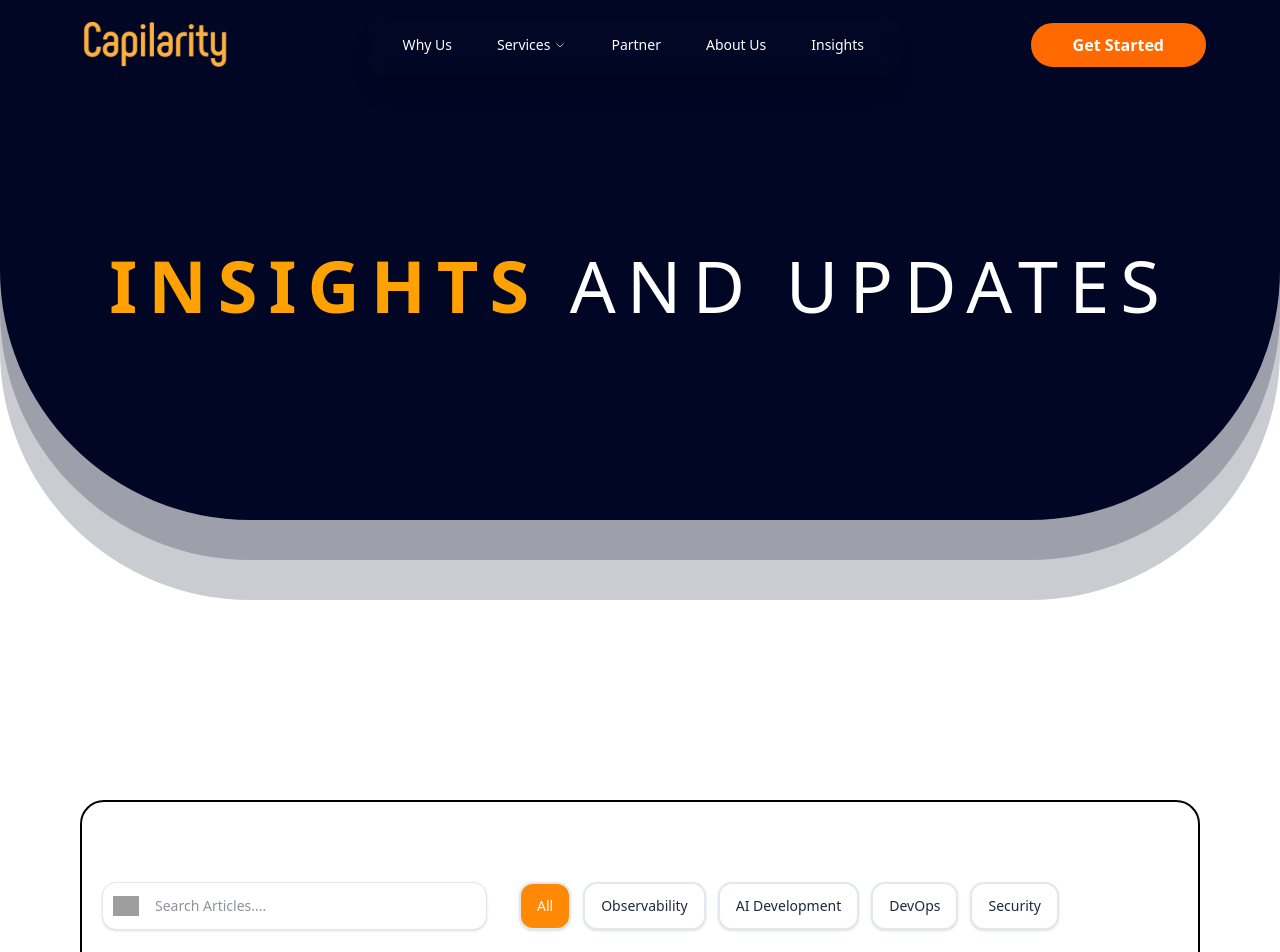
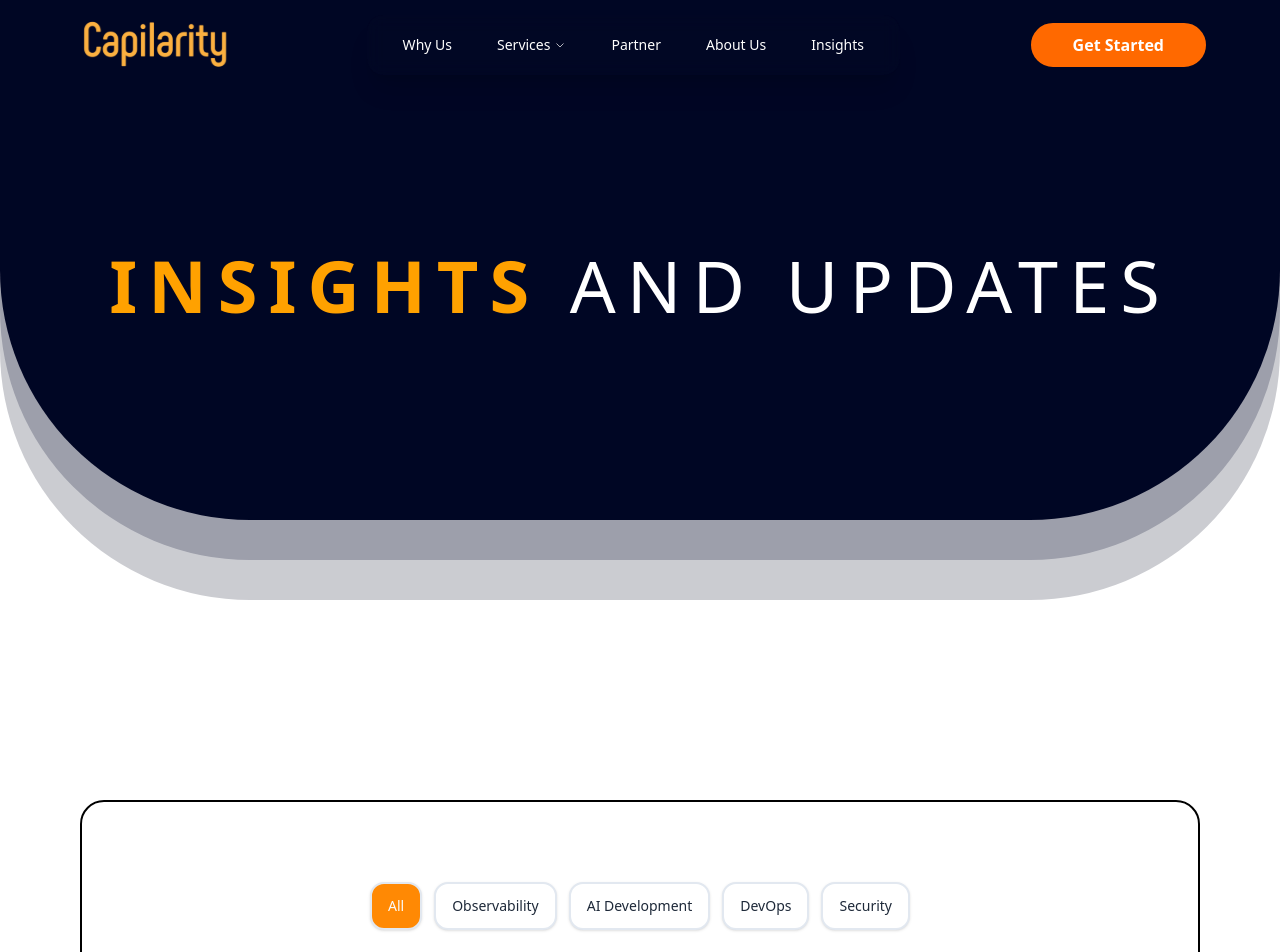
Before and after one commit to cywarden-hq/capilarity-wb, a React (Vite) app: page /insights in a window 1280 px wide. Shown: the top 952 px of the page. Built offline with nearby package versions, Linux system fonts and the light colour scheme; grey boxes are pictures that could not be loaded; the HTML template or start-up script is replaced by a standard one.

Commit message:
chore: remove search bar in insights page

```diff
--- a/src/pages/insights/features/BlogGrid.jsx
+++ b/src/pages/insights/features/BlogGrid.jsx
@@ -11,7 +11,7 @@ function FilterButtons({ activeFilter, setActiveFilter }) {
     ];
 
     return (
-        <nav className="flex flex-auto gap-3 items-center max-md:max-w-full">
+        <nav className="flex flex-auto gap-3 items-center justify-center max-md:max-w-full">
             {filterOptions.map((option) => (
                 <button
                     key={option.label}
@@ -49,20 +49,8 @@ const CapilarityCardsLayout = () => {
     const visibleCards = getVisibleCards();
 
     return (
-        <div className="flex flex-col gap-10 lg:gap-20 justify-center items-center mx-4 md:mx-8 lg:mx-20 py-10 lg:py-20 min-h-screen lg:border-2 lg:border-black rounded-3xl">
-            <header className="flex flex-wrap gap-8 self-center w-full text-sm text-center text-gray-800 max-w-[1076px] max-md:max-w-full">
-                <section className="flex overflow-hidden flex-wrap flex-auto gap-4 px-2.5 py-2 leading-loose bg-white rounded-xl border border-solid shadow-sm border-neutral-200">
-                    <img
-                        src="https://api.builder.io/api/v1/image/assets/TEMP/5a75387290f64cee6b1d0318108c69b8ae5d6544?placeholderIfAbsent=true&apiKey=9de1037908bf4a2c99095ce346491382"
-                        alt="Search icon"
-                        className="object-contain shrink-0 aspect-[3] w-[26px]"
-                    />
-                    <input
-                        type="search"
-                        placeholder="Search Articles...."
-                        className="flex-auto my-auto max-md:max-w-full bg-transparent border-none outline-none text-sm text-gray-800"
-                    />
-                </section>
+        <div className="flex flex-col gap-10 lg:gap-20 justify-center items-center mx-4 md:mx-8 lg:mx-20 py-10 lg:py-20 min-h-screen xl:border-2 xl:border-black rounded-3xl">
+            <header className="flex flex-wrap gap-8 justify-center items-center w-full text-sm text-center text-gray-800 max-w-[1076px] max-md:max-w-full">
                 <FilterButtons activeFilter={activeFilter} setActiveFilter={setActiveFilter} />
             </header>
 
@@ -121,7 +109,7 @@ const CapilarityCardsLayout = () => {
                             <img
                                 src="/images/insights/ai_agents.svg"
                                 alt="AI agents logo"
-                                className="w-full h-full object-cover"
+                                className="w-full h-full object-contain"
                             />
                         </div>
                     </div>
```
